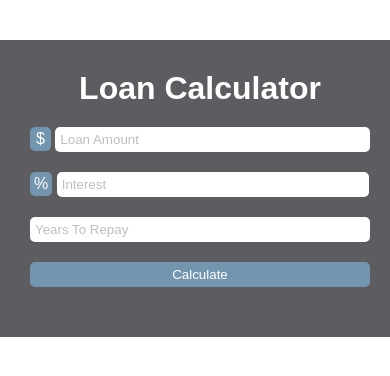
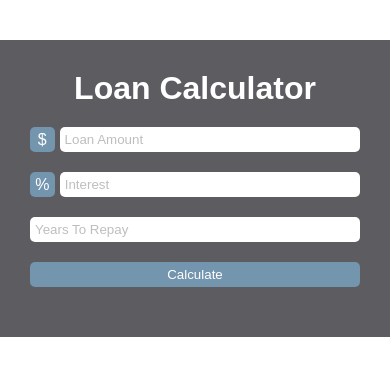
Before and after one commit to dorotaszot/loan-calculator-js, a plain HTML site: page index.html in a window 390 px wide. Drawn offline with Linux system fonts and the light colour scheme.

Commit message:
responsive added

```diff
--- a/index.html
+++ b/index.html
@@ -12,14 +12,18 @@
   <h1>Loan Calculator</h1>
   <form class="calculator-wrapper">
     <div class="input-wrapper">
-      <label for="loan-amount" class="symbol-1">$</label>
+      <div class="symbol-wrapper">
+      <label for="loan-amount" class="symbol-1 symbol">$</label>
+    </div>
     <input type="number" id="loan-amount" placeholder="Loan Amount">
 </div>
 <div class="input-wrapper">
-      <label for="interest" class="symbol-2">%</label>
+  <div class="symbol-wrapper">
+  <label for="interest" class="symbol-2 symbol">%</label>
+</div>
   <input type="number" id="interest" placeholder="Interest">
 </div>
-    <div class="input-wrapper">
+<div>
   <input type="number" placeholder="Years To Repay" id="years">
   <input type="submit" value="Calculate" class="btn">
 </div>
--- a/style.css
+++ b/style.css
@@ -9,16 +9,25 @@ body {
   color: #fff;
 }
 
-.symbol-1 {
+.symbol-wrapper {
   background-color:#7395ae;
-  padding: 3px 6px;
+  width: 25px;
+  height: 25px;
   border-radius: 5px;
+  position: relative;
+  display: flex;
+  justify-content: center;
+  margin-right: 5px;
 }
 
-.symbol-2 {
-  background-color:#7395ae;
-  padding: 3px 4px;
-  border-radius: 5px;
+.symbol {
+  position: absolute;
+  line-height: 25px;
+}
+
+.input-wrapper {
+  width: 100%;
+  display: flex;
 }
 
 .main-wrapper {
@@ -46,13 +55,11 @@ input {
   width: 92%;
 }
 
-.input-wrapper {
-  width: 100%;
-}
+
 
 label {
   display: inline-block;
-  margin-bottom: 10px;
+  /* margin-bottom: 10px; */
 }
 
 .btn {
@@ -73,26 +80,6 @@ label {
   text-align: center;
   margin-bottom: 20px;
 }
-
-/* h1::after {
-  content: '';
-  width: 200px;
-  position: absolute;
-  border-bottom: 1px solid #7395ae;
-  top: 12%;
-  left: 50%;
-  transform: translateX(-100px);
-} */
-
-/* h3::after {
-  content: '';
-  width: 200px;
-  position: absolute;
-  border-bottom: 1px solid #7395ae;
-  top: 34%;
-  left: 50%;
-  transform: translateX(-100px);
-} */
 
 #loading {
 display: none;
@@ -120,3 +107,9 @@ margin: 0 auto;
 input::placeholder {
   color: #bebebe
 }
+
+@media (max-width: 400px) {
+  .main-wrapper {
+    width: 100%;
+  }
+}
```
Lines whose indentation alone changed are shown as unchanged.
